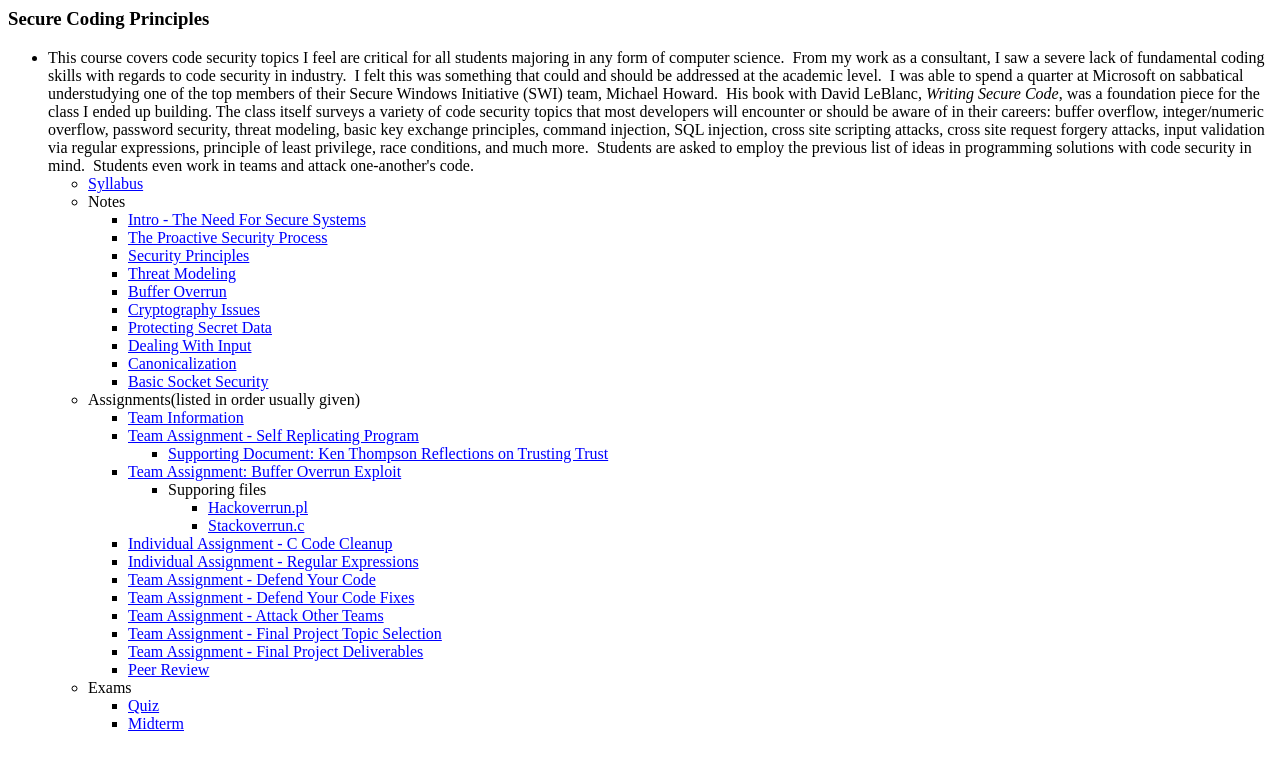
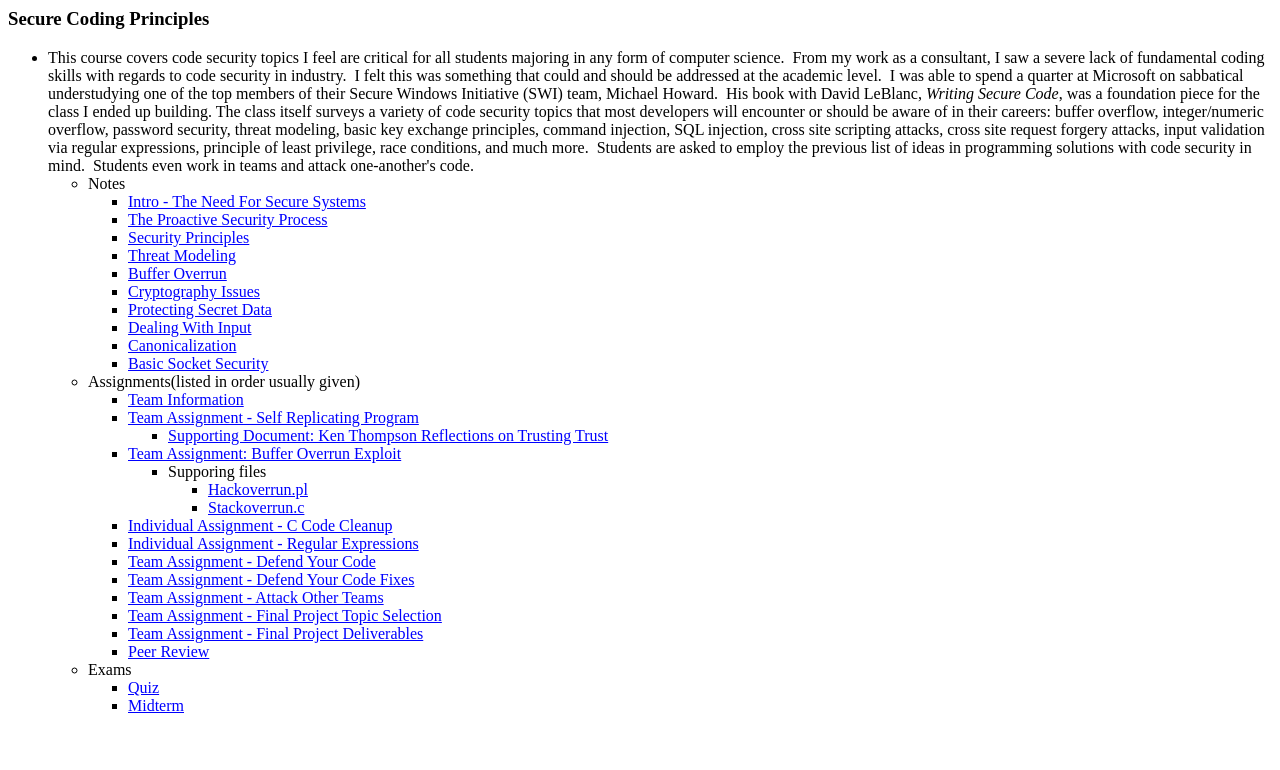
Before and after one commit to tomcapaul/tomcapaul.github.io, a plain HTML site: page index.html in a window 1280 px wide. Drawn offline with Linux system fonts and the light colour scheme.

Commit message:
Update index.html
syllabus link removed

```diff
--- a/index.html
+++ b/index.html
@@ -27,7 +27,6 @@ privilege, race conditions, and much more.&nbsp; Students are asked to
 employ the previous list of ideas in programming solutions with code
 security in mind.&nbsp; Students even work in teams and attack
 one-another's code.</li>
-  <ul><li><a href="Syllabus.pdf">Syllabus</a></li></ul>
   <ul><li>Notes</li><ul>
     <li><a href="notes/1Intro_NeedForSecureSystems.pdf">Intro - The Need For Secure Systems</a></li>
     <li><a href="notes/2ProactiveSecurityProcess.pdf">The Proactive Security Process</a></li>
```
